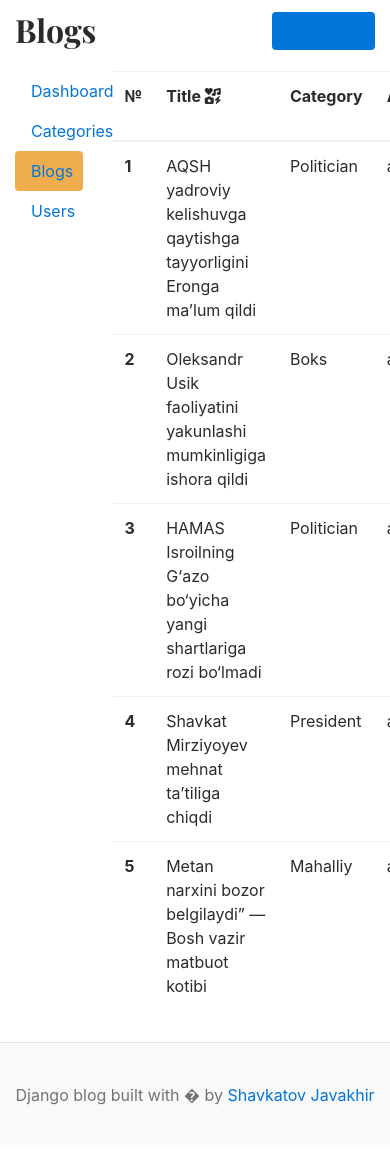
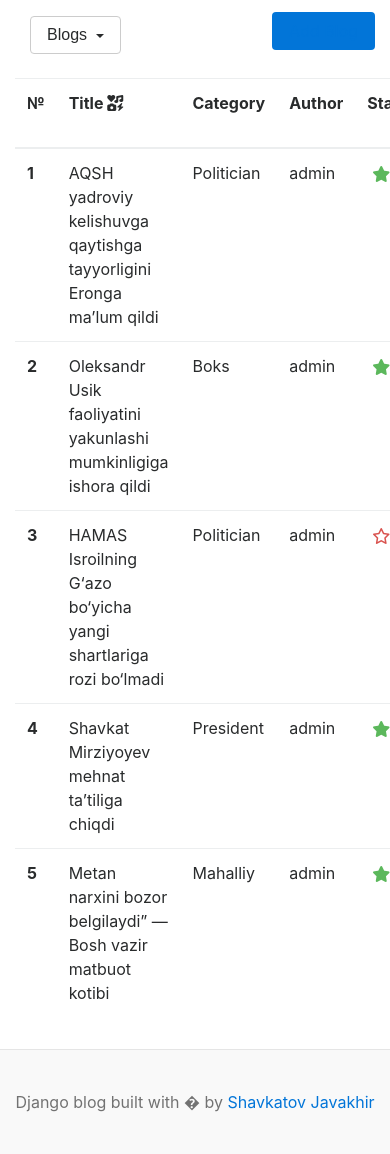
Before and after one commit to Diamondman51/blog, a Django app: page /dashboard/blogs/ in a window 390 px wide; the page is wider, and only the part inside the window is pictured. Shown: the part 162-1316 px from the top of that part. Before the commit the page ends 1267 px from the top of that part, so only its background shows below. Run offline with Django 5.2, Linux system fonts and the light colour scheme; a user stored in the database is signed in; data comes from the database, SQL or seed files in the repository; both versions use the stored data as it was after the commit; some libraries are stand-ins or nearby versions.

Commit message:
tables, dashboard made responsive

```diff
--- a/dashboardapp/templates/dashboard.html
+++ b/dashboardapp/templates/dashboard.html
@@ -1,16 +1,15 @@
 {% extends 'header.html' %} {% load static %} {% block content %}
 <div class="row">
     <div class="col-3">
-        <h2>Dashboard</h2>
+        <h2>{% include 'left_side.html' %}</h2>
     </div>
 </div>
 
 
 <div class="row my-3">
   <!-- Left side -->
-  {% include 'left_side.html' %}
   <!-- Right side -->
-  <div class="col-9">
+  <div class="col-12">
     <div class="row">
       <div class="col">
         <div class="card">
--- a/dashboardapp/templates/dashboard_blogs.html
+++ b/dashboardapp/templates/dashboard_blogs.html
@@ -2,7 +2,7 @@
 <style></style>
 <div class="row">
 <div class="col-3">
-  <h2>Blogs</h2>
+  <h2>{% include 'left_side.html' %}</h2>
 </div>
 <div class="col-9 text-right">
   <a href="{% url 'add_blog' %}" class="btn bg-primary text-light">Add Blog</a>
@@ -10,12 +10,10 @@
 </div>
 <div class="row my-3">
   <!-- Left side -->
-  {% include 'left_side.html' %}
   <!-- Right side -->
-  <div class="col-9">
+  <div class="col-12" style="overflow-x: auto;">
     <table
-      class="table table-dark table-hover"
-      style="border-radius: 0 0 15px 15px"
+      class="table table-hover"
     >
       <tr class="text-center">
         <th scope="col">№</th>
--- a/dashboardapp/templates/left_side.html
+++ b/dashboardapp/templates/left_side.html
@@ -1,10 +1,18 @@
-  <div class="col-3">
-    <nav class="nav nav-pills flex-column border rounded">
-      <a class="nav-link text-dark {% if '/dashboard/' == request.path %} bg-warning {% endif %}" href="{% url 'dashboard' %}">Dashboard</a>
-      <a class="nav-link text-dark {% if '/dashboard/categories/' == request.path or '/dashboard/categories/add/' == request.path %} bg-warning {% endif %}" href="{% url 'categories' %}">Categories</a>
-      <a class="nav-link text-dark {% if '/dashboard/blogs/' == request.path or '/dashboard/blogs/add/' == request.path %} bg-warning {% endif %}" href="{% url 'dashboard_blogs' %}">Blogs</a>
-      {% if perms.auth.view_user %}
-      <a class="nav-link text-dark {% if '/dashboard/users/' == request.path or '/dashboard/users/add/' == request.path or '/dashboard/users/edit/' in request.path %} bg-warning {% endif %}" href="{% url 'users' %}">Users</a>
-      {% endif %}
-    </nav>
+<div class="dropdown col-3">
+  <button class="btn btn-secondary dropdown-toggle" type="button" data-toggle="dropdown" aria-expanded="false">
+    {% if '/dashboard/' == request.path %} Dashboard
+    {% elif '/dashboard/categories/' == request.path or '/dashboard/categories/add/' == request.path %} Categories
+    {% elif '/dashboard/blogs/' == request.path or '/dashboard/blogs/add/' == request.path %} Blogs
+    {% elif '/dashboard/users/' == request.path or '/dashboard/users/add/' == request.path or '/dashboard/users/edit/' in request.path %} Users
+    {% endif %}
+  </button>
+  <div class="dropdown-menu">
+    <a href="{% url 'dashboard' %}" class="dropdown-item {% if '/dashboard/' == request.path %} active{% endif %}" type="button">Dashboard</a>
+    <a href="{% url 'categories' %}" class="dropdown-item {% if '/dashboard/categories/' == request.path or '/dashboard/categories/add/' == request.path %} active {% endif %}" type="button">Categories</a>
+    <a href="{% url 'dashboard_blogs' %}" class="dropdown-item {% if '/dashboard/blogs/' == request.path or '/dashboard/blogs/add/' == request.path %} active {% endif %}" type="button">Blogs</a>
+    {% if perms.auth.view_user %}
+    <a href="{% url 'users' %}" class="dropdown-item {% if '/dashboard/users/' == request.path or '/dashboard/users/add/' == request.path or '/dashboard/users/edit/' in request.path %} active {% endif %}" type="button">Users</a>
+    {% endif %}
+
   </div>
+</div>
```
Also changed, not shown: dashboardapp/templates/categories.html (+3 -6 lines), dashboardapp/templates/users.html (+3 -6 lines), db.sqlite3, templates/header.html (line endings or trailing spaces).
